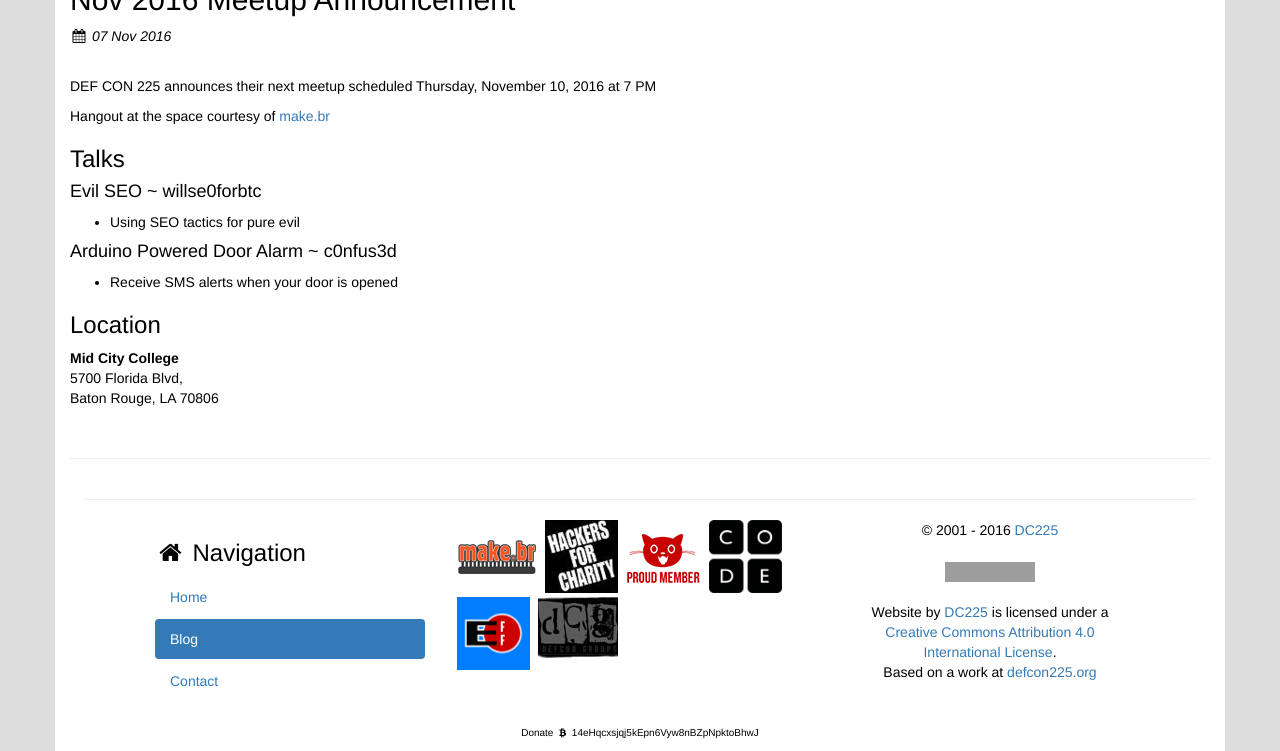
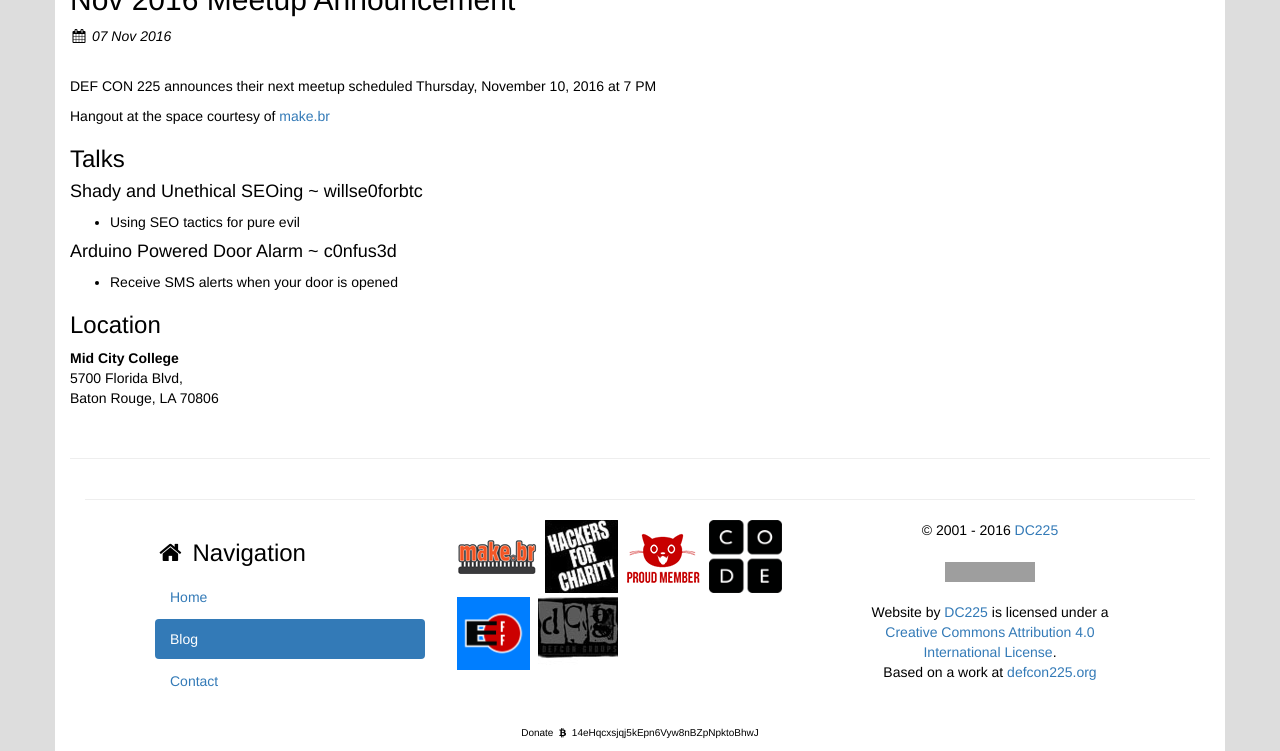
Before and after one commit to dc225/dc225.github.io, a Jekyll site: the page built from _posts/2016-11-07-nov-2016-meetup-announcement.md, in a window 1280 px wide. Shown: the part 320-1071 px from the top of the page. Built offline with Jekyll 4.4.1, drawn with Linux system fonts in a browser that asks for light colours; nearby versions of some CDN libraries; comment, search, counter and statistics services are not loaded; grey boxes are pictures that could not be loaded.

Commit message:
Updated wording
Duh

```diff
--- a/_posts/2016-11-07-nov-2016-meetup-announcement.md
+++ b/_posts/2016-11-07-nov-2016-meetup-announcement.md
@@ -32,7 +32,7 @@ Hangout at the space courtesy of [make.br](http://www.makebr.com)
 
 ### Talks
 
-#### Evil SEO ~ willse0forbtc
+#### Shady and Unethical SEOing ~ willse0forbtc
 - Using SEO tactics for pure evil
 
 #### Arduino Powered Door Alarm ~ c0nfus3d
```
